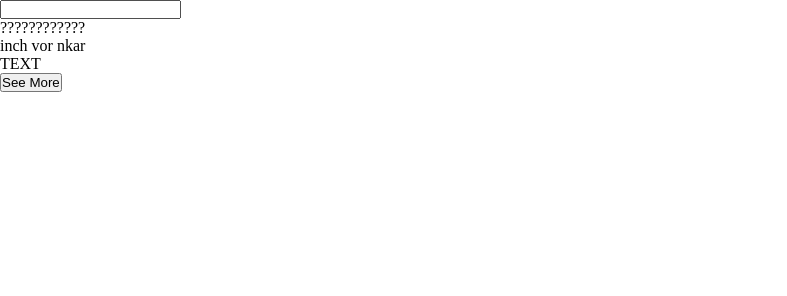
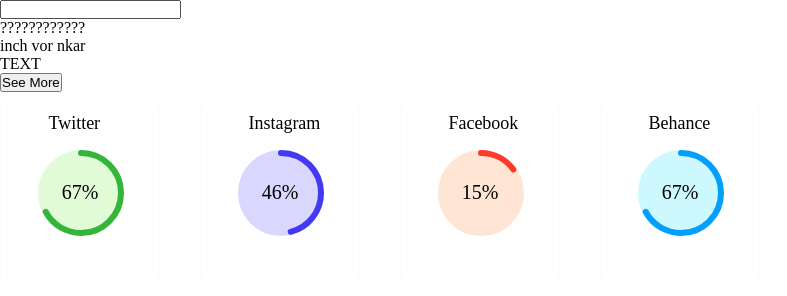
Before and after one commit to Tyom1/Hrashqner, a plain HTML site: page index.html in a window 1280 px wide. Shown: the whole page, without its empty margins (0-787 px from the left). Drawn offline with Linux system fonts and the light colour scheme.

Commit message:
adding progress bar

```diff
--- a/css/main.css
+++ b/css/main.css
@@ -3,3 +3,45 @@
     padding: 0;
     box-sizing: border-box;
 }
+
+.canvas-section{
+  display: flex;
+  flex-direction: space-around;
+  flex-wrap: wrap;
+}
+span#procent1 , span#procent2,span#procent3,span#procent4{
+display: block;
+position: absolute;
+left: 50%;
+top: 50%;
+font-size: 20px;
+transform: translate(-50%, -50%);
+color: #000;
+margin: 0;
+}
+
+span#procent1::after,
+span#procent2::after,
+span#procent3::after,
+span#procent4::after {
+content: '%';
+}
+
+.canvas-wrap {
+position: relative;
+width: 160px;
+height: 200px;
+border: 1px solid rgb(253, 251, 251);
+border-radius:14px;
+padding: 0;
+margin-right: 40px;
+margin-bottom: 20px;
+}
+
+.canvas-label{
+position: absolute;
+font-size:18px;
+font-weight: 500;
+top: 10%;
+left: 30%;
+}
--- a/index.html
+++ b/index.html
@@ -57,16 +57,30 @@
         </section>
         <!-- ==========================Arus================================================= -->
         <!-- ==========================Ani================================================== -->
-        <section class="soc_media">
-            <div class="twit"></div>
-            <div class="insta"></div>
-            <div class="fb"></div>
-            <div class="beh"></div>
-        </section>
+        <section class="canvas-section">
+            <div class="canvas-wrap">
+                <label  class="canvas-label">Twitter</label>
+                <canvas id="canvas1" width="160px" height="200px" ></canvas>
+                <span id="procent1"></span>
+              </div>
+            <div class="canvas-wrap">
+                <label  class="canvas-label">Instagram</label>
+                <canvas id="canvas2" width="160" height="200"></canvas>
+                <span id="procent2"></span>
+              </div>
+            <div class="canvas-wrap">
+                <label  class="canvas-label">Facebook</label>
+                <canvas id="canvas3" width="160" height="200"></canvas>
+                <span id="procent3"></span>
+            </div>
+            <div class="canvas-wrap">
+                <label  class="canvas-label">Behance</label>
+                <canvas id="canvas4" width="160" height="200"></canvas>
+                <span id="procent4"></span>
+            </div>
+            </section>
         <!-- ==========================Ani================================================== -->
     </div>
-
-
 
 
     <script src="js/main.js"></script>
--- a/js/main.js
+++ b/js/main.js
@@ -0,0 +1,83 @@
+(function () {
+  let can1 = document.getElementById('canvas1');
+  let can2 = document.getElementById('canvas2');
+  let can3 = document.getElementById('canvas3');
+  let can4 = document.getElementById('canvas4');
+
+  let spanProcent1 = document.getElementById('procent1');
+  let spanProcent2 = document.getElementById('procent2');
+  let spanProcent3 = document.getElementById('procent3');
+  let spanProcent4 = document.getElementById('procent4');
+
+  let ctx1 = can1.getContext('2d');
+  let ctx2 = can2.getContext('2d');
+  let ctx3 = can3.getContext('2d');
+  let ctx4 = can4.getContext('2d');
+
+  let posX1 = can1.width / 2,
+      posY1 = can1.height / 2;
+  let posX2 = can2.width / 2,
+      posY2 = can2.height / 2;
+  let posX3 = can3.width / 2,
+      posY3 = can3.height / 2;
+  let posX4 = can4.width / 2,
+      posY4 = can4.height / 2,
+      procent = 0,
+      oneProcent = 360 / 100,
+      result1 = oneProcent * 67;
+      result2 = oneProcent * 46;
+      result3 = oneProcent * 15;
+      result4 = oneProcent * 67;
+
+
+  let circle1_color = '#E2FBD7',
+      circle1_str = "#34B53A";
+  let circle2_color = '#DAD7FE',
+      circle2_str = "#4339F2";
+  let circle3_color = '#FFE5D3',
+      circle3_str = "#FF3A29";
+  let circle4_color = '#CCF8FE',
+      circle4_str = "#02A0FC";
+
+  ctx1.lineCap = 'round';
+  ctx2.lineCap = 'round';
+  ctx3.lineCap = 'round';
+  ctx4.lineCap = 'round';
+
+
+  arcMove(ctx1, can1, result1, posX1, posY1, spanProcent1, circle1_color, circle1_str);
+  arcMove(ctx2, can2, result2, posX2, posY2, spanProcent2, circle2_color, circle2_str);
+  arcMove(ctx3, can3, result3, posX3, posY3, spanProcent3, circle3_color, circle3_str);
+  arcMove(ctx4, can4, result4, posX4, posY4, spanProcent4, circle4_color, circle4_str);
+
+
+
+  function arcMove(ctx, can, result, posX, posY, spanProcent, circle_color, circle_str) {
+      let deegres = 0;
+      let acrInterval = setInterval(function () {
+          deegres += 1;
+          ctx.clearRect(00, 0, can.width, can.height);
+          procent = deegres / oneProcent;
+
+          spanProcent.innerHTML = procent.toFixed();
+
+          ctx.beginPath();
+          ctx.arc(posX, posY, 40, (Math.PI / 180) * 270, (Math.PI / 180) * (270 + 360));
+          ctx.strokeStyle = circle_color;
+          ctx.fillStyle = circle_color;
+          ctx.fill();
+          ctx.lineWidth = '6';
+          ctx.stroke();
+
+          ctx.beginPath();
+          ctx.strokeStyle = circle_str;
+          ctx.fill();
+          ctx.lineWidth = '6';
+          ctx.arc(posX, posY, 40, (Math.PI / 180) * 270, (Math.PI / 180) * (270 + deegres));
+          ctx.stroke();
+          if (deegres >= result) clearInterval(acrInterval);
+      }, 5);
+
+  }
+
+})()
```
